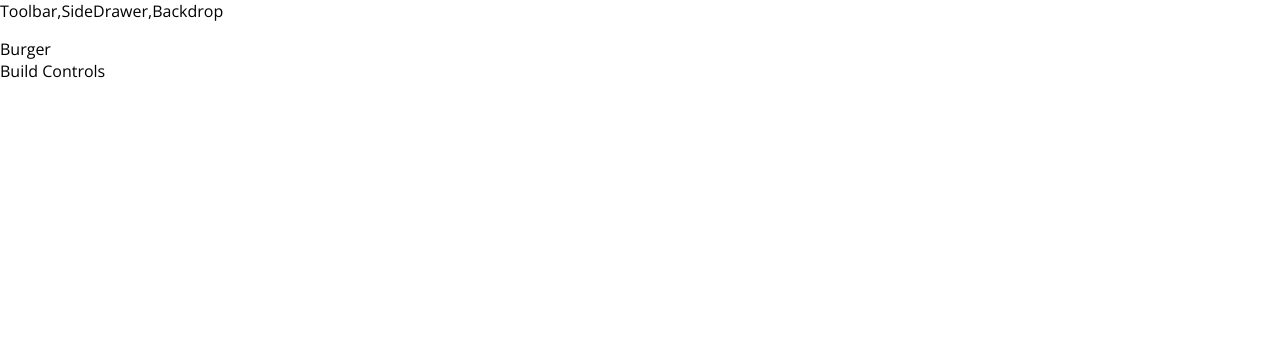
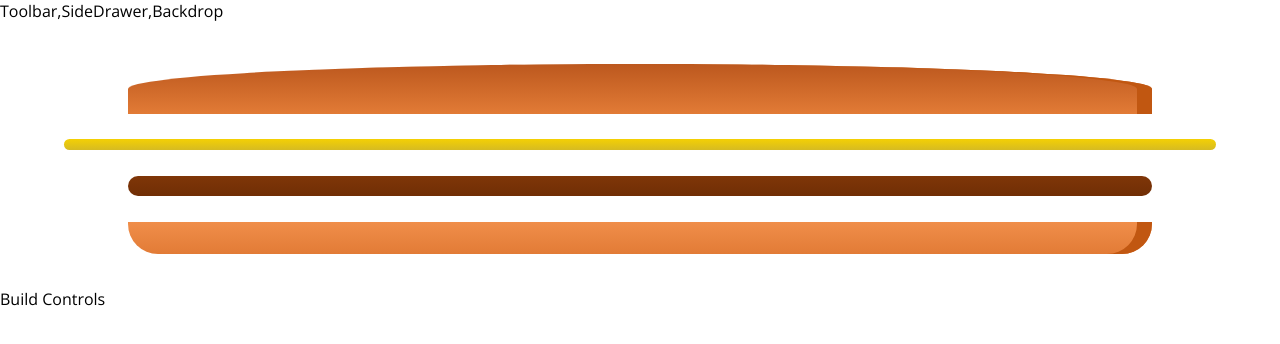
Before and after one commit to abhitcr1/BurgerBuilder, a React app: page / in a window 1280 px wide. Shown: the top 344 px of the page. Built offline with nearby package versions, Linux system fonts and the light colour scheme.

Commit message:
hardcoded indgridients  to resemble a burger

```diff
--- a/src/components/Burger/Burger.js
+++ b/src/components/Burger/Burger.js
@@ -1,8 +1,15 @@
 import React from 'react';
+import classes from './Burger.css';
+import BurgerIndg from './BurgerIndg/BurgerIndg';
 
-const burger={props}=>{
+const burger=(props)=>{
     return(
-        <div></div>
-
+        <div className={classes.Burger}>
+        <BurgerIndg type="bread-top" />
+        <BurgerIndg type="cheese" />
+        <BurgerIndg type="meat" />
+        <BurgerIndg type="bread-bottom" />
+        </div>
     );
 }
+export default burger;
--- a/src/components/Burger/BurgerIndg/BurgerIndg.js
+++ b/src/components/Burger/BurgerIndg/BurgerIndg.js
@@ -1,6 +1,6 @@
 import React, {Component} from 'react';
 import PropTypes from 'prop-types';
-import classes from './burgerIndg.css';
+import classes from './BurgerIndg.css';
 
 
 class BurgerIndg extends Component{
--- a/src/contaiers/BurgerBuilder/BurgerBuilder.js
+++ b/src/contaiers/BurgerBuilder/BurgerBuilder.js
@@ -1,11 +1,12 @@
 import React, {Component} from 'react';
 import Aux from '../../hoc/Auxi';
+import Burger from '../../components//Burger/Burger';
 
 class BurgerBuilder extends Component{
 render(){
     return(
         <Aux>
-            <div>Burger</div>
+            <Burger/>
             <div>Build Controls</div>
         </Aux>
     );
```
